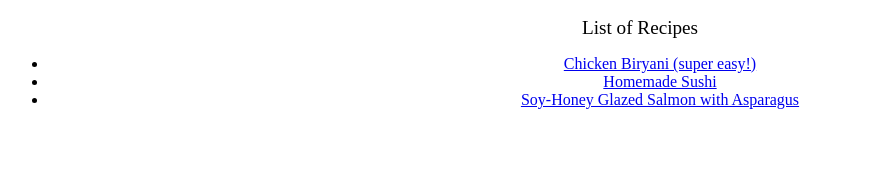
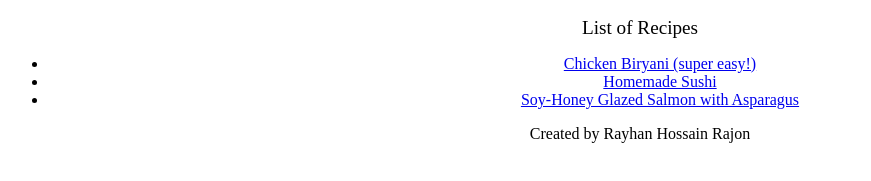
Before and after one commit to Rayhan-Rajon/odin-recipes, a plain HTML site: page index.html in a window 1280 px wide. Shown: the part 401-582 px from the top of the page, without its empty margins (0-871 px from the left). Drawn offline with Linux system fonts and the light colour scheme.

Commit message:
Updated index.html

```diff
--- a/index.html
+++ b/index.html
@@ -17,6 +17,7 @@
            <li><a href="/recipes/homemade_sushi.html" target="blank">Homemade Sushi</a></li>
            <li><a href="/recipes/soy-honey_glazed_salmon_with_asparagus.html" target="_blank">Soy-Honey Glazed Salmon with Asparagus</a></li>
         </ul>
+        <p>Created by Rayhan Hossain Rajon</p>
     </center>
 </body>
 </html>
```
